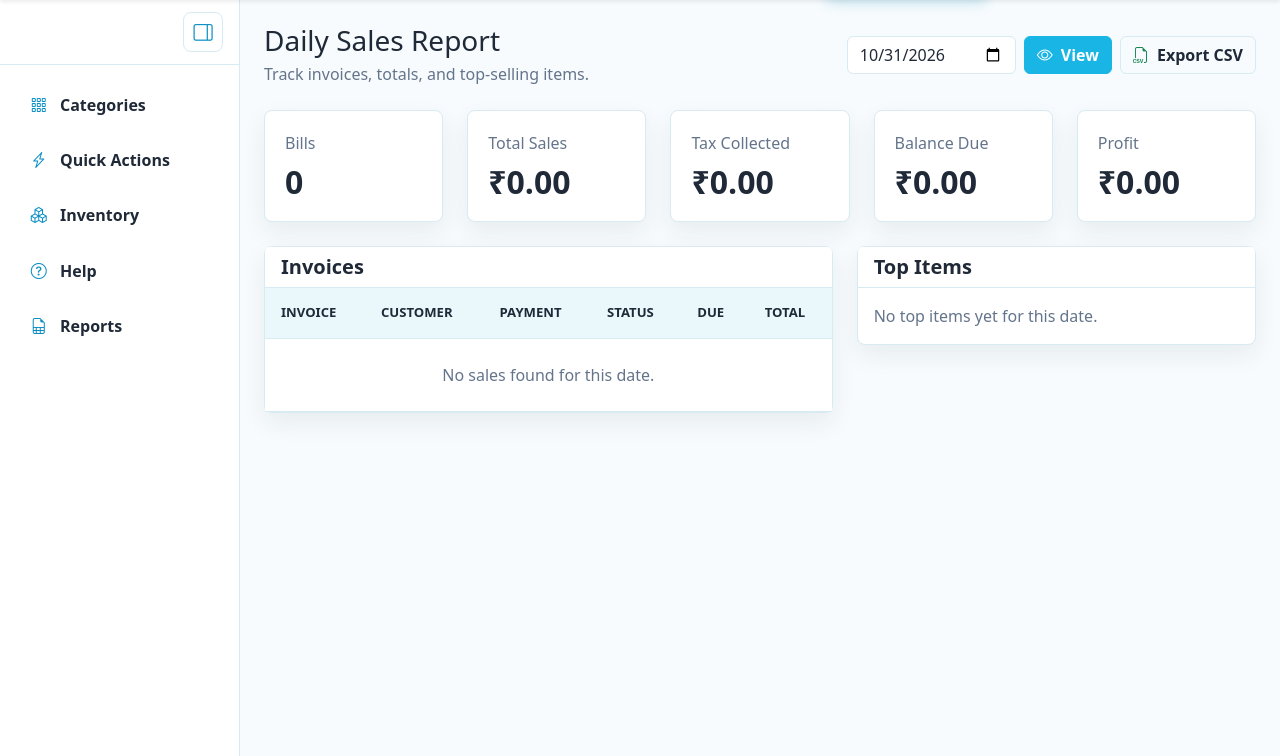
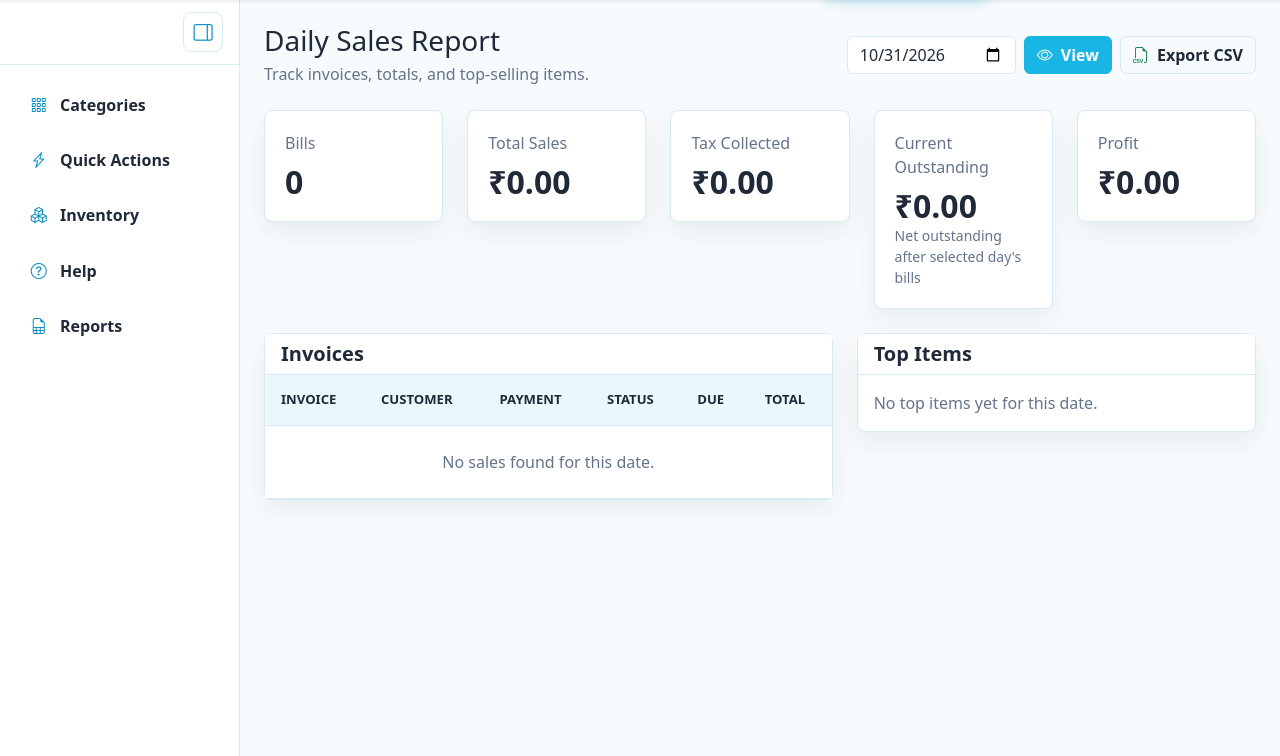
Before and after one commit to trinathprasad/smart-pos, a Flask app: page /reports/daily in a window 1280 px wide. Shown: the part 117-873 px from the top of the page. Run offline with Flask 3, Linux system fonts and the light colour scheme; data that the repository does not hold is empty.

Commit message:
Improve daily reports and CSV export

```diff
--- a/app/routes/reports.py
+++ b/app/routes/reports.py
@@ -12,12 +12,42 @@ from ..utils import format_bill_datetime, local_today, utc_bounds_for_local_date
 
 
 reports_bp = Blueprint("reports", __name__, url_prefix="/reports")
+def _report_date(value):
+    if not value:
+        return local_today()
+    try:
+        return datetime.strptime(value, "%Y-%m-%d").date()
+    except (TypeError, ValueError):
+        return local_today()
+
+
+def _daily_balance_due(sales):
+    saved_customer_sales = {}
+    walk_in_due = Decimal("0.00")
+
+    for sale in sales:
+        if sale.customer_id is None:
+            walk_in_due += sale.balance_due
+            continue
+        saved_customer_sales.setdefault(sale.customer_id, []).append(sale)
+
+    customer_due = Decimal("0.00")
+    for customer_sales in saved_customer_sales.values():
+        customer_sales.sort(key=lambda sale: sale.created_at)
+        customer_due += customer_sales[0].previous_pending_amount
+        customer_due += sum(
+            (sale.grand_total - sale.paid_amount for sale in customer_sales),
+            start=Decimal("0.00"),
+        )
+
+    return walk_in_due + customer_due
 
 
 @reports_bp.route("/daily")
 def daily():
     selected_date = request.args.get("date") or local_today().isoformat()
-    report_date = datetime.strptime(selected_date, "%Y-%m-%d").date()
+    report_date = _report_date(selected_date)
+    selected_date = report_date.isoformat()
     start_of_day, end_of_day = utc_bounds_for_local_date(report_date)
 
     sales = (
@@ -41,7 +71,7 @@ def daily():
 
     total_sales = sum((sale.grand_total for sale in sales), start=Decimal("0.00"))
     total_tax = sum((sale.tax_amount for sale in sales), start=Decimal("0.00"))
-    total_due = sum((sale.balance_due for sale in sales), start=Decimal("0.00"))
+    total_due = _daily_balance_due(sales)
     total_profit = sum(
         (item.line_profit for sale in sales for item in sale.items),
         start=Decimal("0.00"),
@@ -61,7 +91,8 @@ def daily():
 @reports_bp.route("/daily/export")
 def export_daily():
     selected_date = request.args.get("date") or local_today().isoformat()
-    report_date = datetime.strptime(selected_date, "%Y-%m-%d").date()
+    report_date = _report_date(selected_date)
+    selected_date = report_date.isoformat()
     start_of_day, end_of_day = utc_bounds_for_local_date(report_date)
     sales = (
         Sale.query.filter(Sale.created_at >= start_of_day, Sale.created_at <= end_of_day)
@@ -82,6 +113,7 @@ def export_daily():
             "Subtotal",
             "Tax",
             "Grand Total",
+            "Previous Pending",
             "Paid Amount",
             "Balance Due",
         ]
@@ -98,6 +130,7 @@ def export_daily():
                 sale.subtotal,
                 sale.tax_amount,
                 sale.grand_total,
+                sale.previous_pending_amount,
                 sale.paid_amount,
                 sale.balance_due,
             ]
--- a/app/templates/reports/daily.html
+++ b/app/templates/reports/daily.html
@@ -50,8 +50,9 @@
     <div class="col-md-3 col-lg">
         <div class="card stat-card">
             <div class="card-body">
-                <p class="text-muted mb-2">Balance Due</p>
+                <p class="text-muted mb-2">Current Outstanding</p>
                 <h2 class="mb-0">&#8377;{{ "%.2f"|format(total_due) }}</h2>
+                <p class="text-muted small mb-0">Net outstanding after selected day's bills</p>
             </div>
         </div>
     </div>
```
